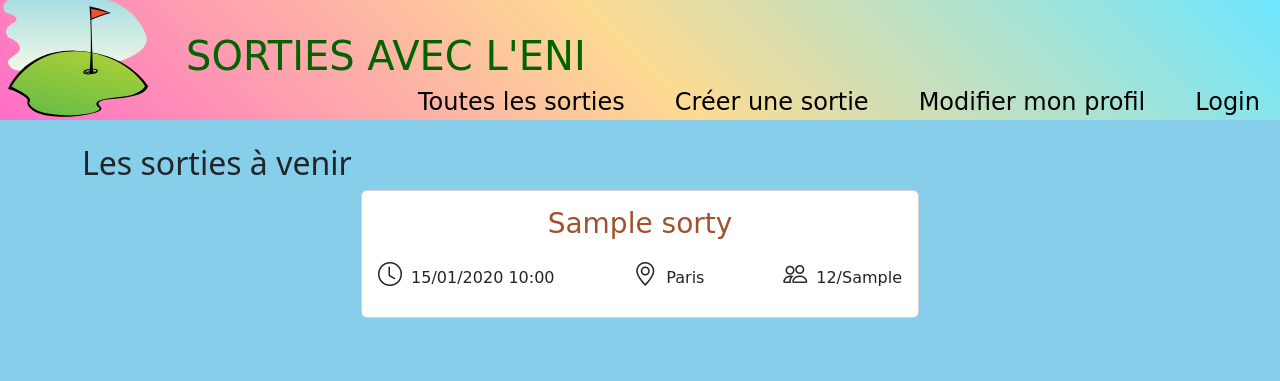
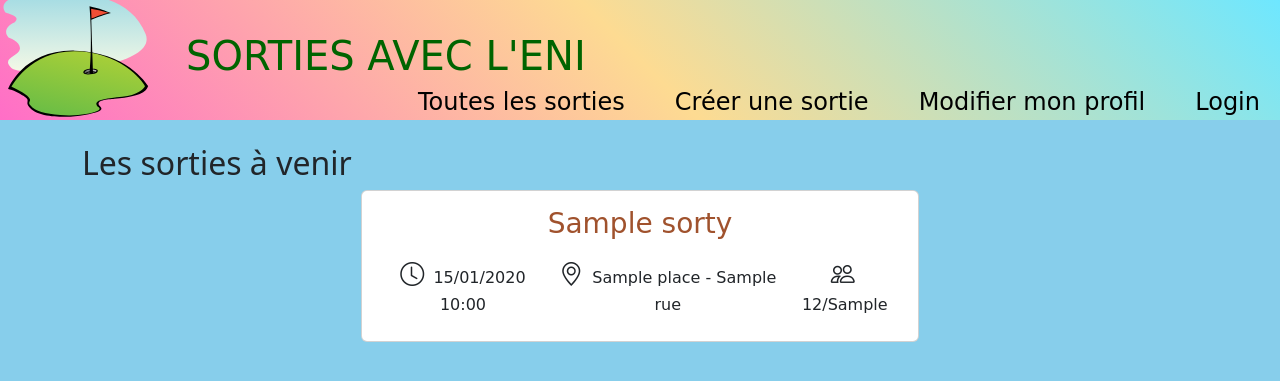
Before and after one commit to Turbo-Teflon/Sortir, a Symfony app: template templates/Sortie/list.html.twig in a window 1280 px wide. Shown: the top 381 px of the page. Run offline with Twig, Linux system fonts and the light colour scheme; the template is opened without the code that fills it: most values are stand-ins (such as "Sample title", 1, 10 or a date in 2020); some libraries are stand-ins or nearby versions.

Commit message:
affichage lieu list

```diff
--- a/templates/Sortie/list.html.twig
+++ b/templates/Sortie/list.html.twig
@@ -31,7 +31,7 @@
                     </div>
                     <div>
                         <i class="bi bi-geo-alt me-1 fs-4 icon-bold"></i>
-                        Paris
+                        {{ sortie.place.nom }} - {{ sortie.place.rue }}
                     </div>
                     <div>
                         <i class="bi bi-people me-1 fs-4 icon-bold"></i>
```
